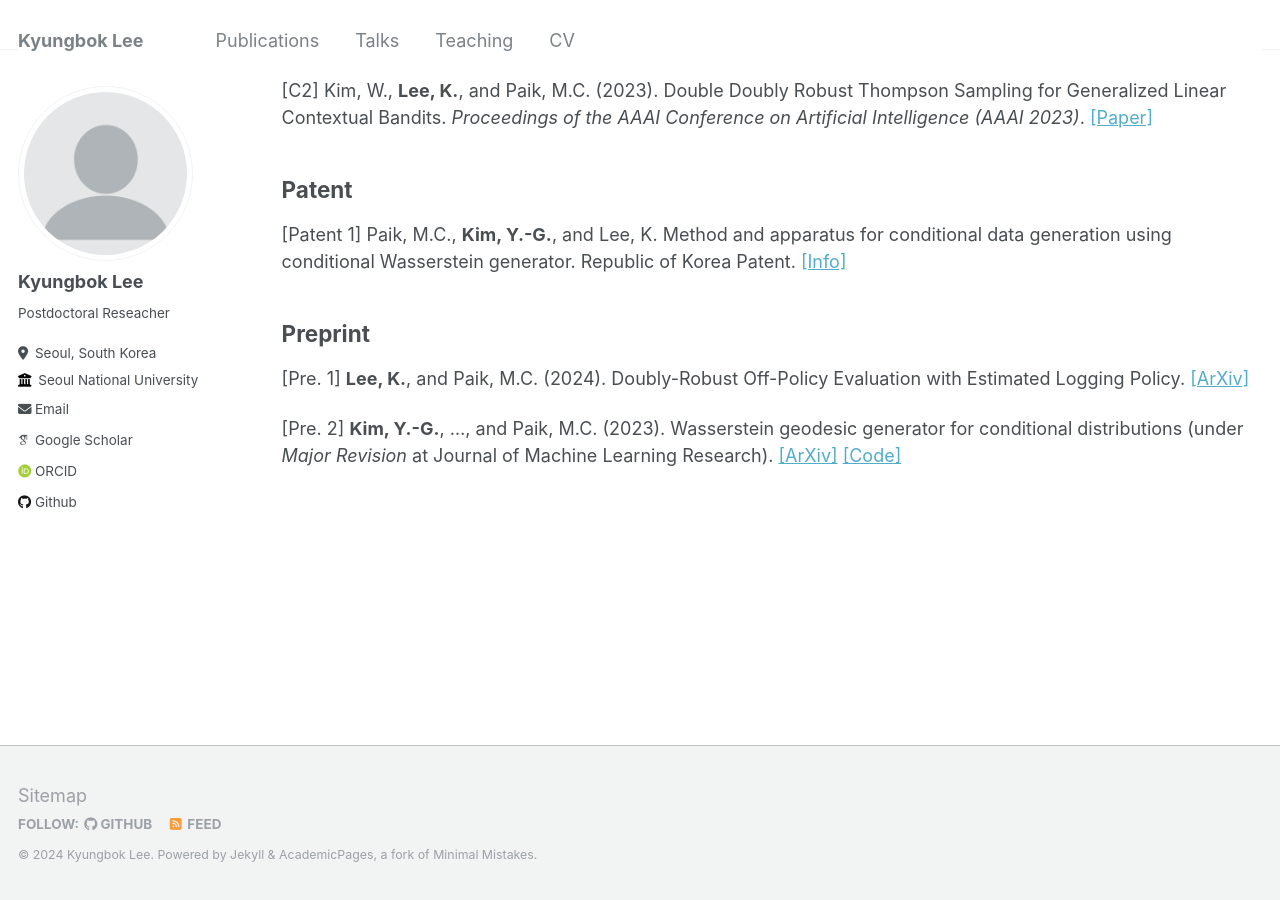
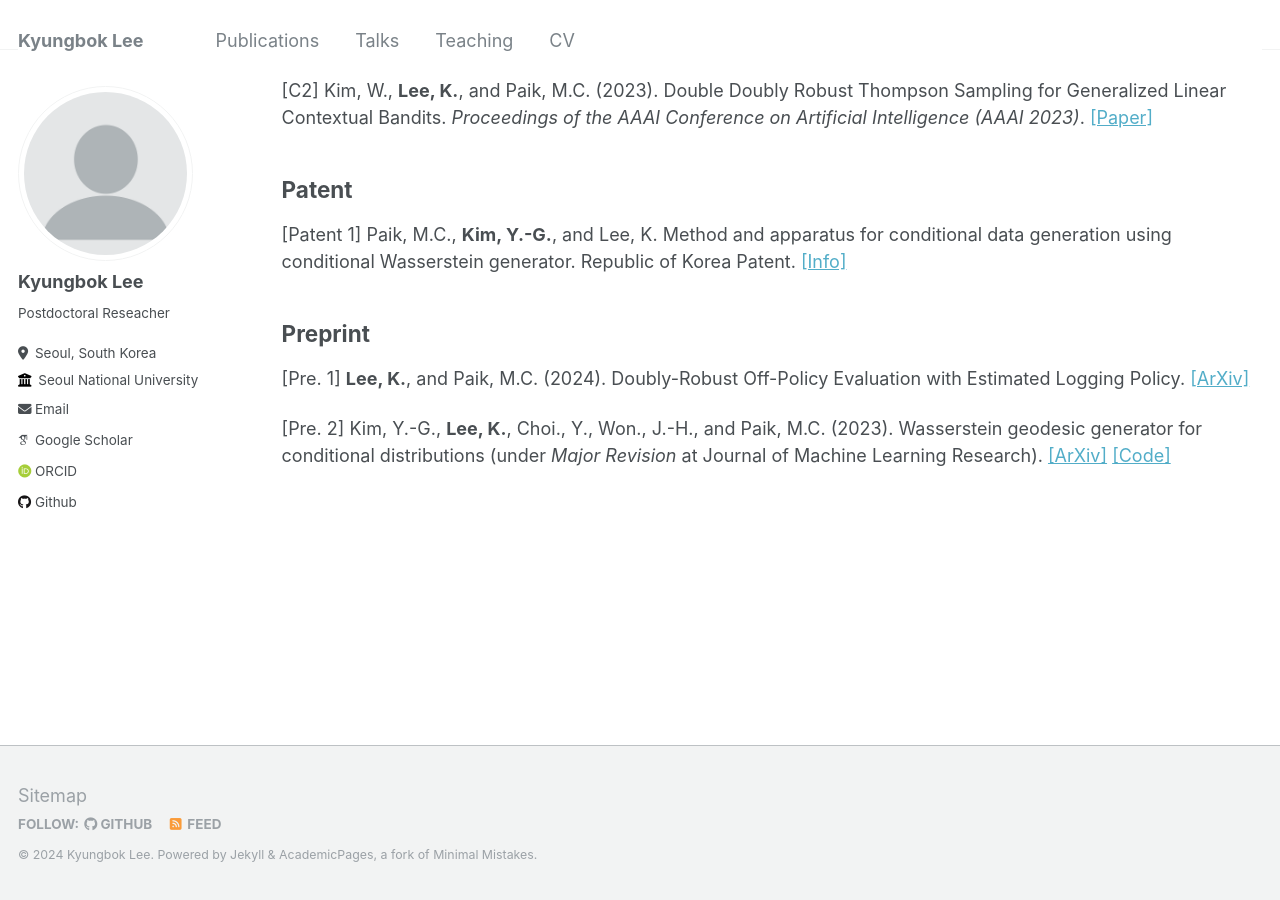
Before and after one commit to KyungbokLee/KyungbokLee.github.io, a Jekyll site: the page built from _pages/publications.md, in a window 1280 px wide and 900 px high, scrolled down 703 px. Built offline with Jekyll 4.4.1, drawn with Linux system fonts in a browser that asks for light colours; some web fonts are replaced.

Commit message:
Update publications.md

```diff
--- a/_pages/publications.md
+++ b/_pages/publications.md
@@ -29,4 +29,4 @@ author_profile: true
 ## Preprint
 [Pre. 1] **Lee, K.**, and Paik, M.C. (2024). Doubly-Robust Off-Policy Evaluation with Estimated Logging Policy. [[ArXiv]](https://arxiv.org/abs/2404.01830)
 
-[Pre. 2] **Kim, Y.-G.**, ..., and Paik, M.C. (2023). Wasserstein geodesic generator for conditional distributions (under *Major Revision* at Journal of Machine Learning Research). [[ArXiv]](http://arxiv.org/abs/2308.10145) [[Code]](https://github.com/kyg0910/Wasserstein-Geodesic-Generator-for-Conditional-Distributions)
+[Pre. 2] Kim, Y.-G., **Lee, K.**, Choi., Y., Won., J.-H., and Paik, M.C. (2023). Wasserstein geodesic generator for conditional distributions (under *Major Revision* at Journal of Machine Learning Research). [[ArXiv]](http://arxiv.org/abs/2308.10145) [[Code]](https://github.com/kyg0910/Wasserstein-Geodesic-Generator-for-Conditional-Distributions)
```
